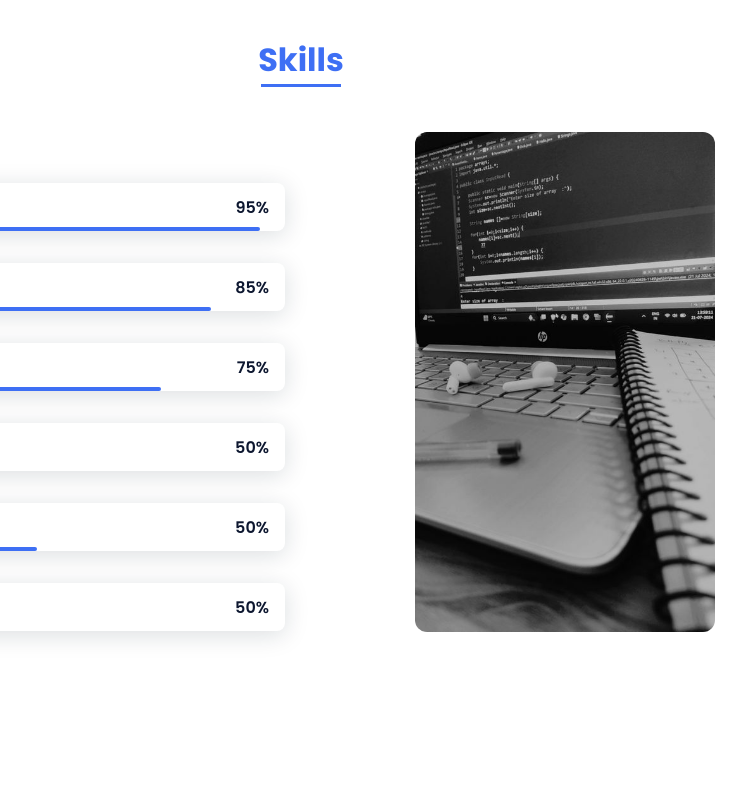
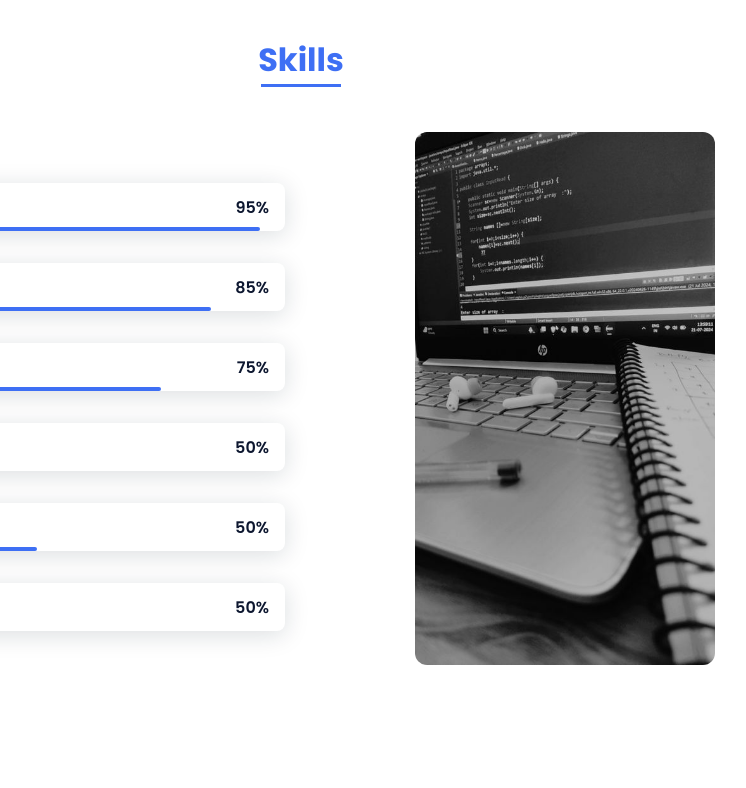
Before and after one commit to Sprime05/Sprime05.github.io, a plain HTML site: page index.html in a window 1280 px wide. Shown: the part 1380-2168 px from the top of the page, 339-1085 px from the left. Drawn offline with nearby package versions, Linux system fonts and the light colour scheme.

Commit message:
Update index.html

```diff
--- a/index.html
+++ b/index.html
@@ -137,7 +137,7 @@
             </div>
         </div>
         <div style="flex: 1; display: flex; justify-content: center; align-items: center;">
-            <img src="coder3.jpg" alt="" class="skills__img" style="max-width: 300px; width: 100%; border-radius: 12px;">
+            <img src="coder3.jpg" alt="" class="" style="max-width: 300px; width: 100%; border-radius: 12px;">
         </div>
     </div>
 </section>
```
